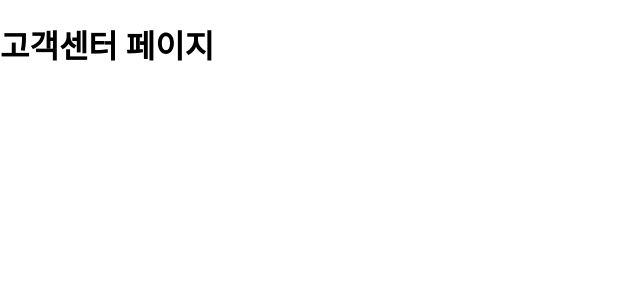
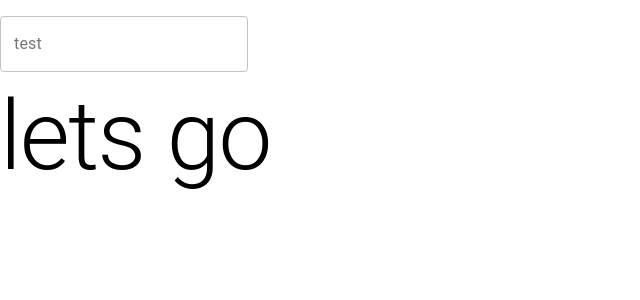
Before and after one commit to SonByungjin/postCSS_CRA, a React (Create React App) app: page /support in a window 1280 px wide. Shown: the top 300 px of the page, without its empty margins (0-640 px from the left). Built offline with nearby package versions, Linux system fonts and the light colour scheme.

Commit message:
rebase try

```diff
--- a/package.json
+++ b/package.json
@@ -3,6 +3,7 @@
   "version": "0.1.0",
   "private": true,
   "dependencies": {
+    "@material-ui/core": "^4.11.3",
     "@testing-library/jest-dom": "^5.11.4",
     "@testing-library/react": "^11.1.0",
     "@testing-library/user-event": "^12.1.10",
--- a/src/containers/support/Support.tsx
+++ b/src/containers/support/Support.tsx
@@ -1,13 +1,53 @@
 import React, { Component } from 'react';
+import {
+    Button,
+    ClickAwayListener,
+    createStyles,
+    MenuItem,
+    Paper,
+    Switch,
+    TextField,
+    Theme,
+    Typography,
+    WithStyles,
+    withStyles
+} from '@material-ui/core';
 
-export class Support extends Component {
+const styles = (theme:Theme) => createStyles({
+    root : {
+        flexGrow : 1
+    }
+});
+
+interface StyleProps extends WithStyles<typeof styles>{
+    theme : Theme;
+}
+
+export class Support extends Component<StyleProps> {
     render() {
         return (
-            <div>
-                <h1>
-                    고객센터 페이지
-                </h1>
-            </div>
+            <>
+             <TextField
+            //  InputProps={{
+            //      readOnly : true
+            //  }}
+            //  defaultValue="test"
+            type='number'
+            label="test"
+            margin='normal'
+            variant='outlined'
+            placeholder='select'
+            // value='testsets'
+            //  InputLabelProps-={{
+            //      shrink : true
+            //  }}
+             />
+             <Typography
+                variant='h1'
+             >
+                 lets go
+             </Typography>
+            </>
         );
     }
 }
```
Also changed, not shown: 2 other files (tests, documents, lock files or other folders).
